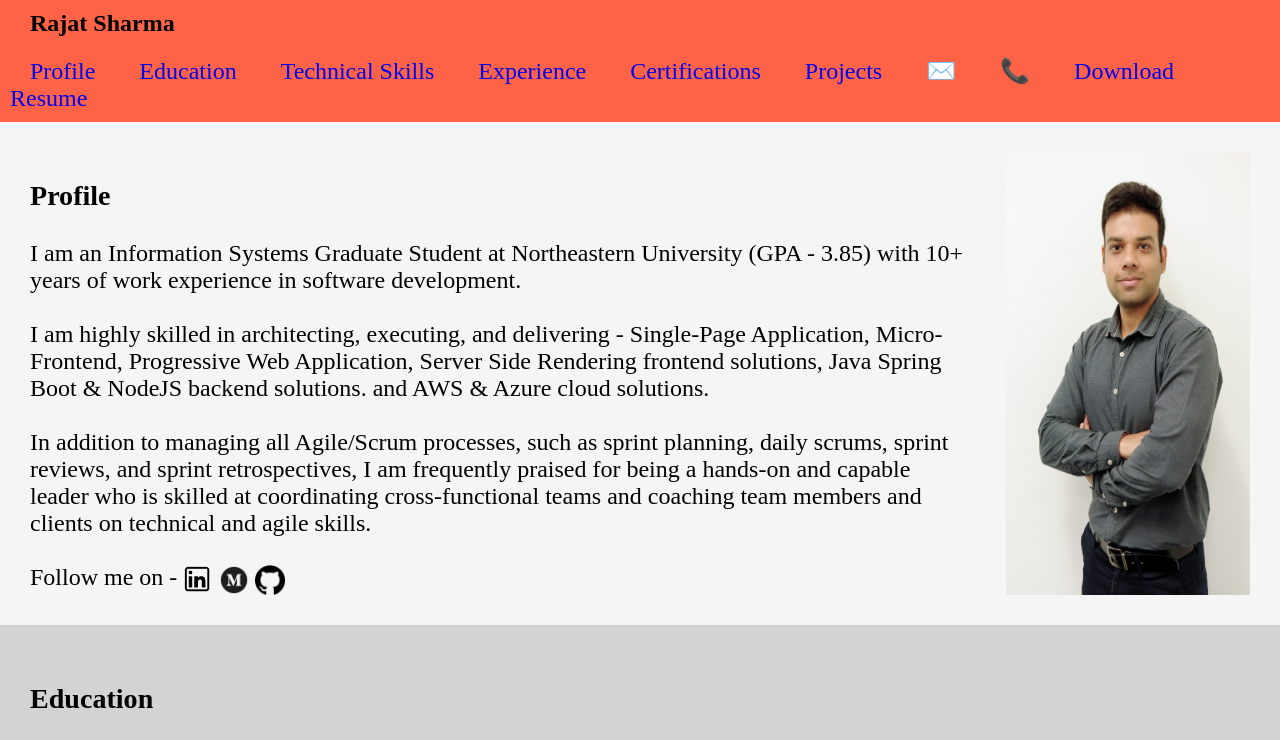
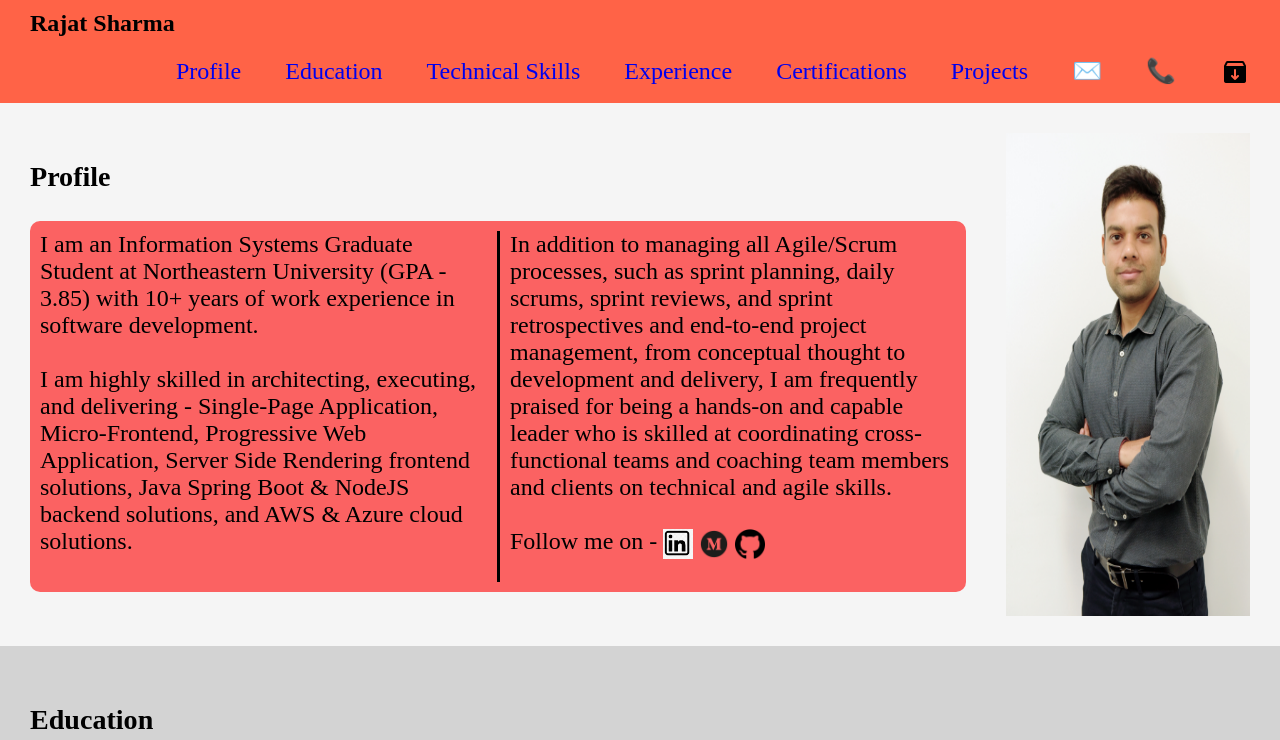
Before and after one commit to RajatSharmaNEU/002736944_Assignment2_Portfolio, a plain HTML site: page index.html in a window 1280 px wide. Shown: the top 740 px of the page. Drawn offline with Linux system fonts and the light colour scheme.

Commit message:
Create section - Update download and fix styles

```diff
--- a/desktop.css
+++ b/desktop.css
@@ -24,8 +24,17 @@
         width: 20%;
     }
 
+    .profile-content p {
+        background-color: rgba(255,0,0,0.6);
+        padding: 10px;
+        border-radius: 10px;
+        column-count: 2;
+        column-rule: solid black;
+    }
+
     .tech-skill-list > div {
         background-color: lightgray;
         padding: 10px;
+        border-radius: 10px;
     }
 }
--- a/index.html
+++ b/index.html
@@ -26,7 +26,9 @@
             <a href="#projects">Projects</a>
             <a href="mailto:sharma.raja@northeastern.edu">✉️</a>
             <a href="tel:+18574079232">📞</a>
-            <a href="files/Rajat_Sharma.pdf" download>Download Resume</a>
+            <a class="download-icon" href="files/Rajat_Sharma.pdf" download title="download resume">
+                <img src="images/download-icon.png" alt="download resume">
+            </a>
         </div>
     </nav>
     <a href="#home" class="scroll-top">Top</a>
@@ -34,15 +36,16 @@
 <section class="profile" id="profile">
     <div class="profile-content">
         <h3>Profile</h3>
+        <p>
             I am an Information Systems Graduate Student at Northeastern University (GPA - 3.85) with 10+ years of work
             experience in software development.
-        <br><br>
+            <br> <br>
             I am highly skilled in architecting, executing, and delivering - Single-Page Application, Micro-Frontend,
             Progressive Web Application, Server Side Rendering frontend solutions, Java Spring Boot & NodeJS backend
-        solutions. and AWS & Azure cloud solutions.
-        <br><br>
+            solutions, and AWS & Azure cloud solutions.
+            <br> <br>
             In addition to managing all Agile/Scrum processes, such as sprint planning, daily scrums, sprint reviews, and
-        sprint retrospectives, I am frequently praised for being a hands-on and capable leader who is skilled at
+            sprint retrospectives and end-to-end project management, from conceptual thought to development and delivery, I am frequently praised for being a hands-on and capable leader who is skilled at
             coordinating cross-functional teams and coaching team members and clients on technical and agile skills.
             <br><br>
             Follow me on -
@@ -57,6 +60,7 @@
                 <img src="images/github-icon.png" alt="Github">
             </a>
         </span>
+        </p>
     </div>
     <img class="picture" src="images/profilePic.jpg" alt="Profile Pic">
 </section>
--- a/style.css
+++ b/style.css
@@ -30,6 +30,10 @@ nav .home {
 
 nav .home, nav .sub-nav {
     padding: 10px;
+}
+
+.download-icon {
+    vertical-align: top;
 }
 
 .scroll-top {
```
Also changed, not shown: images/download-icon.png (added). Lines whose indentation alone changed are shown as unchanged.
